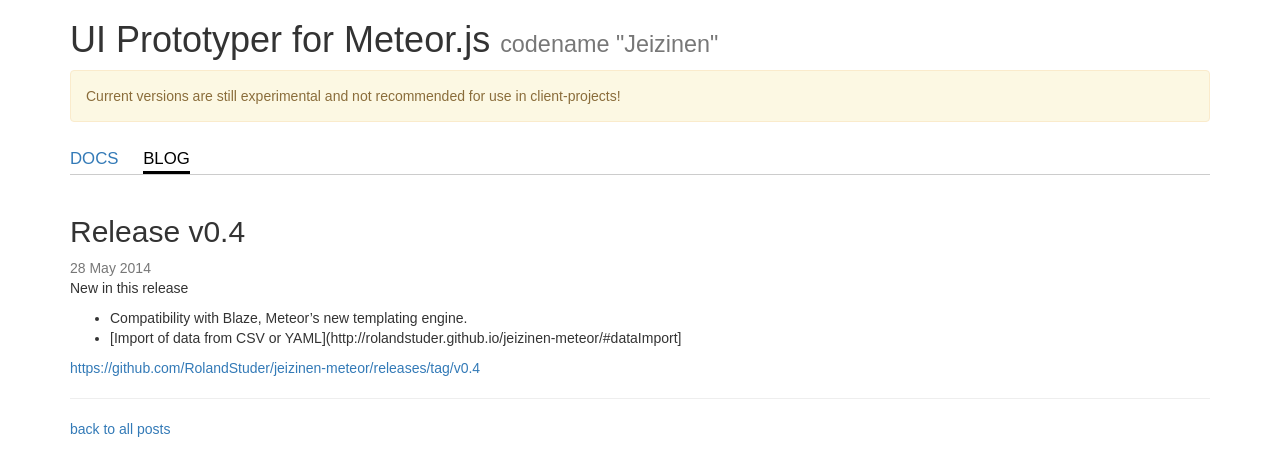
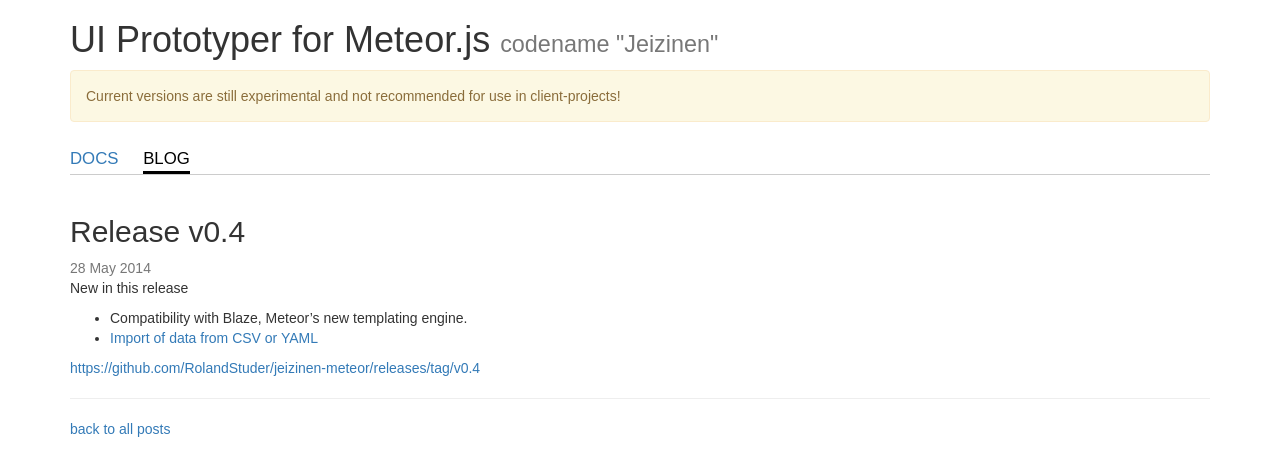
Before and after one commit to RolandStuder/jeizinen-meteor, a Jekyll site: the page built from _posts/2014-05-28-v0-4.md, in a window 1280 px wide. Shown: the top 476 px of the page. Built offline with Jekyll 4.4.1, drawn with Linux system fonts in a browser that asks for light colours; nearby versions of some CDN libraries; some web fonts are replaced; a style sheet for code colours, icons or effects is not loaded; part of the change alters nothing that is shown.

Commit message:
release v0.4 corrected link

```diff
--- a/_posts/2014-05-28-v0-4.md
+++ b/_posts/2014-05-28-v0-4.md
@@ -6,10 +6,9 @@ version: v0.4
 category: release
 ---
 
-
 New in this release
 
 * Compatibility with Blaze, Meteor's new templating engine.
-* [Import of data from CSV or YAML](http://rolandstuder.github.io/jeizinen-meteor/#dataImport]
+* [Import of data from CSV or YAML]({{site.baseurl }}#dataImport)
 
 [https://github.com/RolandStuder/jeizinen-meteor/releases/tag/v0.4](https://github.com/RolandStuder/jeizinen-meteor/releases/tag/v0.4)
```
